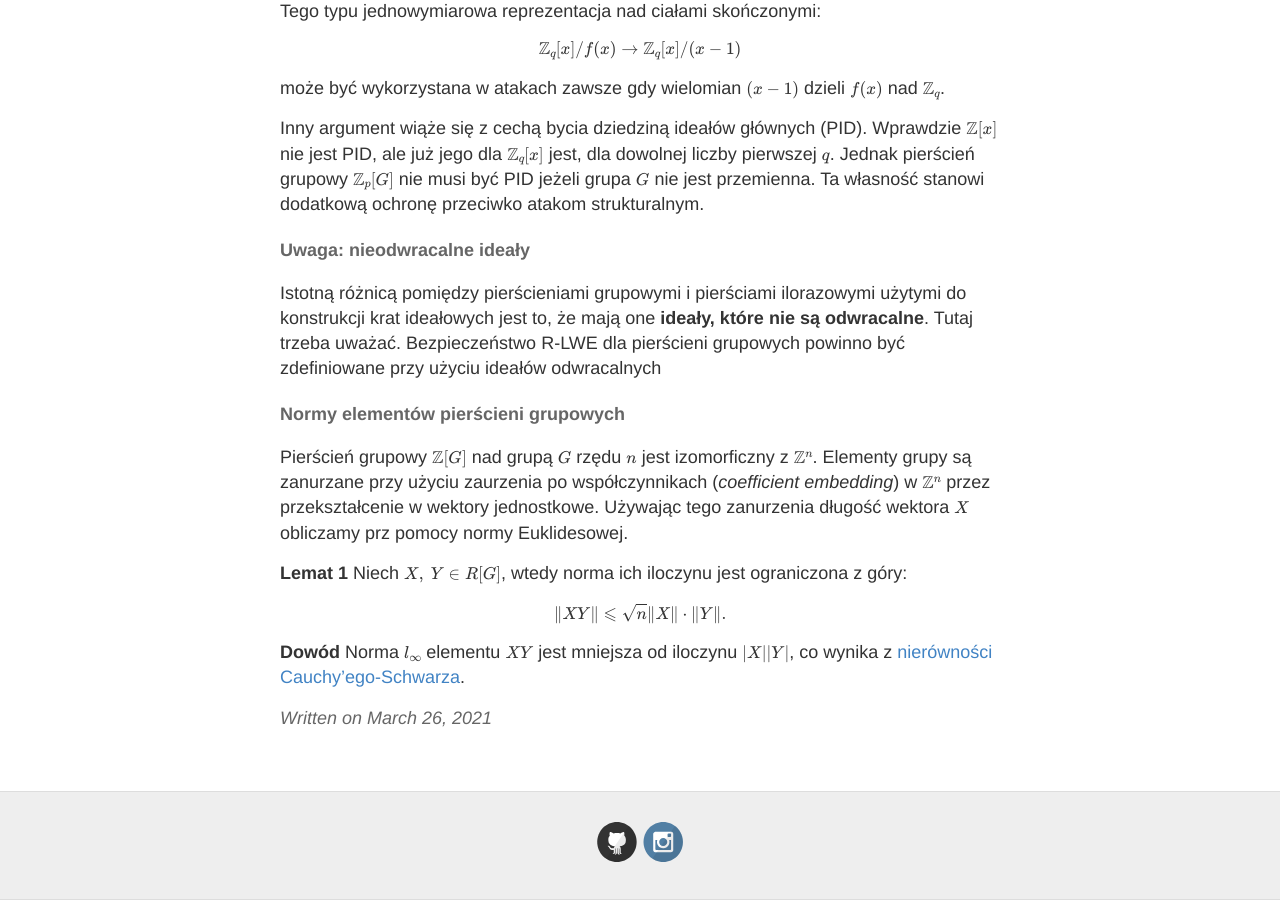
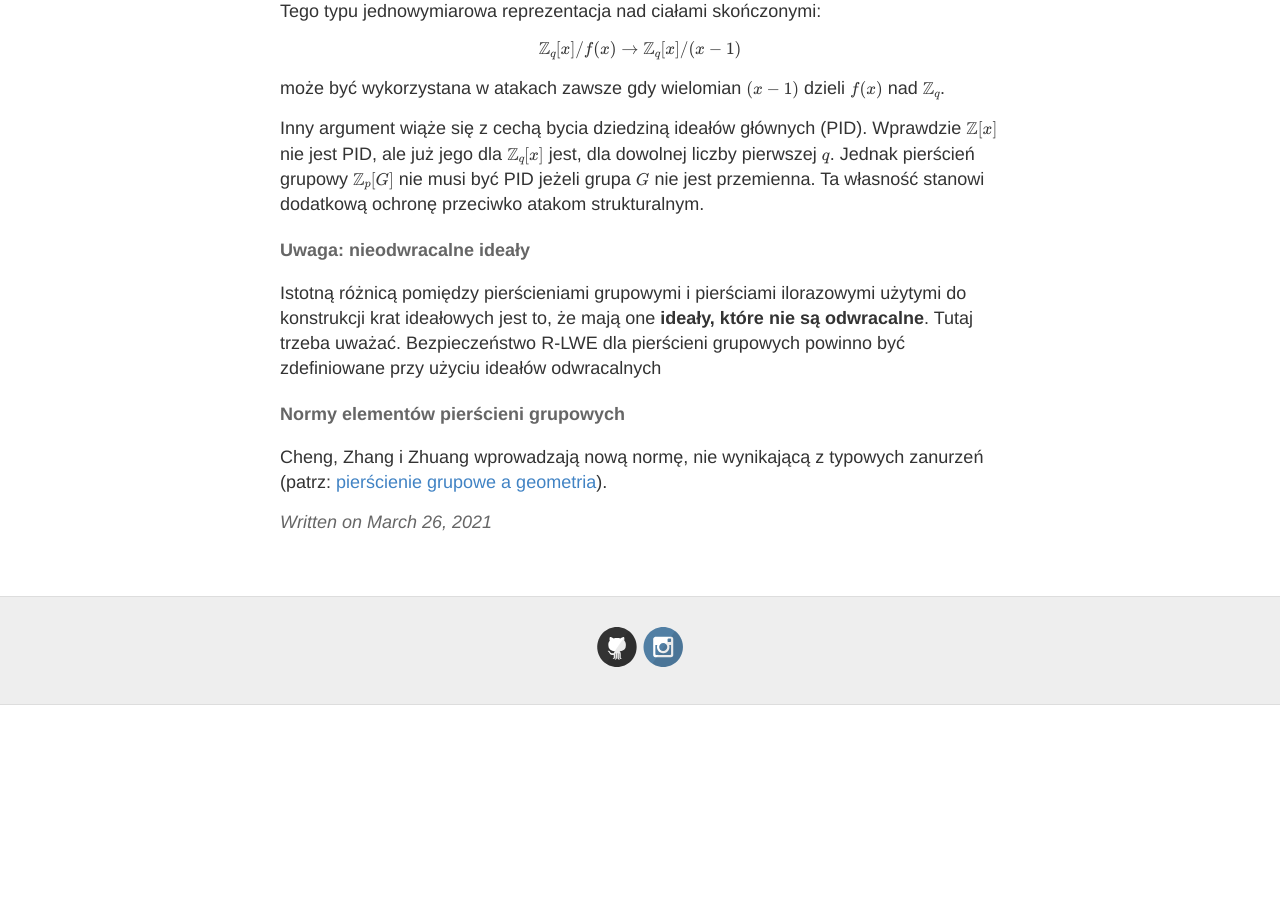
Before and after one commit to keIpie/keIpie.github.io, a Jekyll site: the page built from rg/_posts/2021-3-26-gr_lwe.md, in a window 1280 px wide and 900 px high, scrolled down 909 px. Built offline with Jekyll 4.4.1, drawn with Linux system fonts in a browser that asks for light colours; formulas are drawn with MathJax 3; after the commit the page ends 1614 px from its top, so only the background shows below that.

Commit message:
gr zanurzenia

```diff
--- a/rg/_posts/2021-3-26-gr_lwe.md
+++ b/rg/_posts/2021-3-26-gr_lwe.md
@@ -43,14 +43,5 @@ pierścieni grupowych powinno być zdefiniowane przy użyciu ideałów odwracaln
 
 #### Normy elementów pierścieni grupowych
 
-Pierścień grupowy $\mathbb{Z}[G]$ nad grupą $G$ rzędu $n$ jest izomorficzny z $\mathbb{Z}^n$. Elementy grupy
-są zanurzane przy użyciu zaurzenia po współczynnikach (*coefficient embedding*) w $\mathbb{Z}^n$ przez
-przekształcenie w wektory jednostkowe. Używając tego zanurzenia długość wektora $X$ obliczamy prz pomocy normy
-Euklidesowej.
-
-**Lemat 1** Niech $X,~Y \in R[G]$, wtedy norma ich iloczynu jest ograniczona z góry:
-
-$$ \| XY \| \leqslant \sqrt{n} \| X \| \cdot \| Y \|. $$
-
-**Dowód** Norma $l_{\infty}$ elementu $XY$ jest mniejsza od iloczynu $\|X\|\|Y\|$, co wynika
-z [nierówności Cauchy'ego-Schwarza](https://pl.wikipedia.org/wiki/Nier%C3%B3wno%C5%9B%C4%87_Cauchy%E2%80%99ego-Schwarza).
+Cheng, Zhang i Zhuang wprowadzają nową normę, nie wynikającą z typowych zanurzeń
+(patrz: [pierścienie grupowe a geometria](https://keipie.github.io/rg-zanurzenia/)).
```
Also changed, not shown: rg/_posts/2021-3-26-rg-zanurzenia.md (+12 -0 lines).
